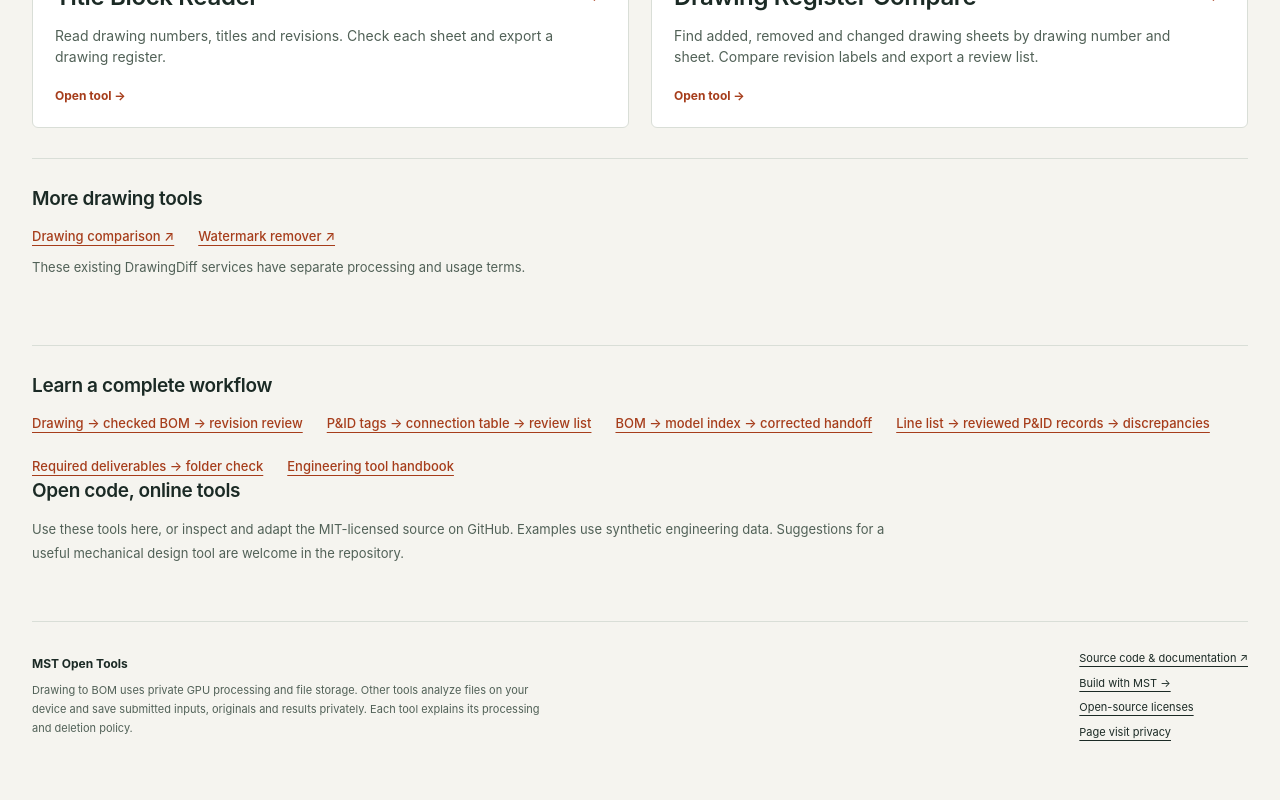
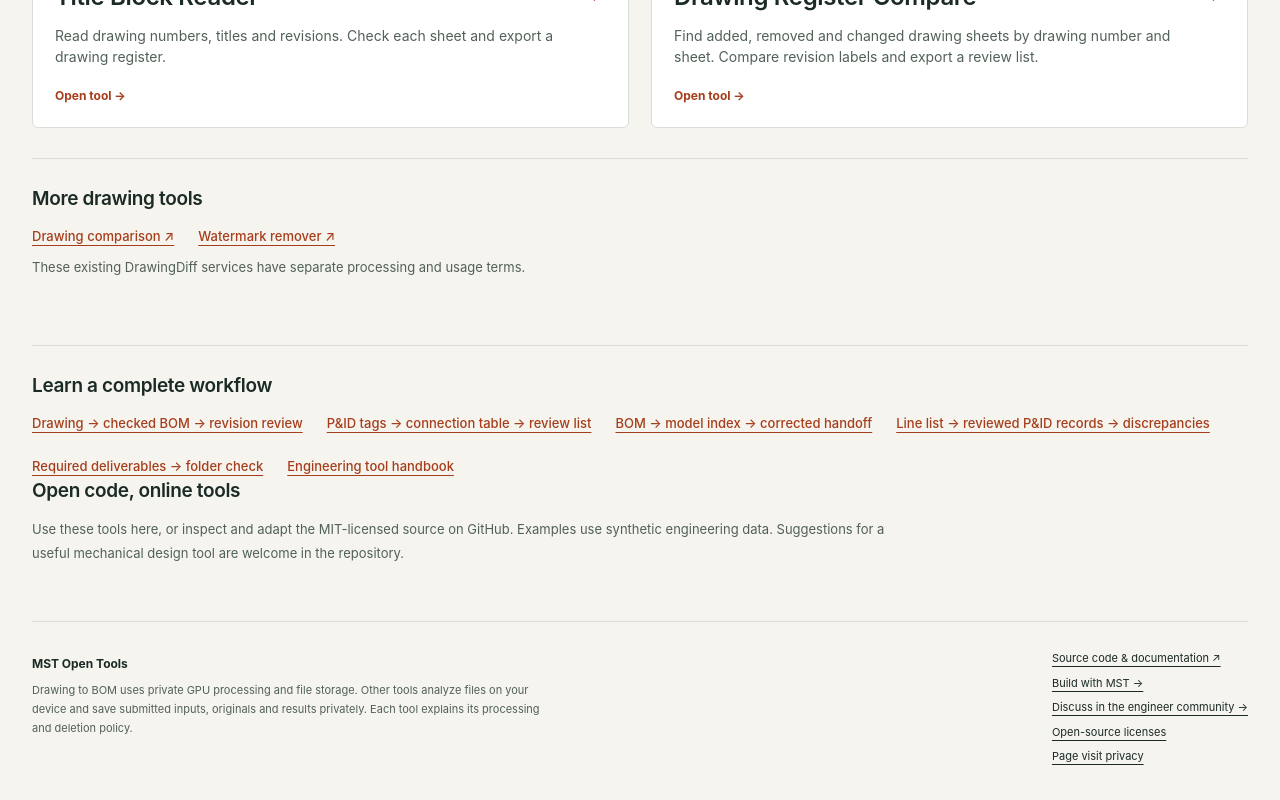
Before and after one commit to mst-sg/mechanical-design-tools, a React (Vite) app: page / in a window 1280 px wide. Shown: the part 2350-3150 px from the top of the page. Before the commit the page ends 3125 px from the top, so only its background shows below. Built offline with nearby package versions, Linux system fonts and the light colour scheme; no server answers.

Commit message:
feat: engineer community links on tool pages and TechArticle JSON-LD on the handbook

```diff
--- a/src/App.tsx
+++ b/src/App.tsx
@@ -225,6 +225,13 @@ export function App({ path }: { path: string }) {
           >
             Build with MST →
           </a>
+          <a
+            href={communityUrl(active?.slug)}
+            target="_top"
+            data-community-link
+          >
+            Discuss in the engineer community →
+          </a>
           <a href="/tools/licenses.html">Open-source licenses</a>
           <a
             href="https://mst-us.ai/privacy/#page-visit-measurement"
@@ -236,6 +243,22 @@ export function App({ path }: { path: string }) {
       </footer>
     </>
   );
+}
+// Engineer community categories on community.mst-us.ai, matched to each tool's topic.
+const COMMUNITY_CATEGORIES: Record<string, string> = {
+  "bom-compare": "bom-part-tables",
+  "bom-check": "bom-part-tables",
+  "bom-model-check": "bom-part-tables",
+  "drawing-to-bom": "bom-part-tables",
+  "drawing-register-compare": "drawing-compare",
+  "title-block-reader": "drawing-compare",
+  "pid-tag-check": "pid-recognition",
+  "connection-table-check": "pid-recognition",
+  "line-list-check": "gas-line-design",
+  "delivery-package-check": "free-tools",
+};
+export function communityUrl(slug?: string) {
+  return `https://community.mst-us.ai/community/c/${(slug && COMMUNITY_CATEGORIES[slug]) || "free-tools"}`;
 }
 function EngineeringDemo() {
   return (
```
Also changed, not shown: public/handbook/index.html (+1 -1 lines).
